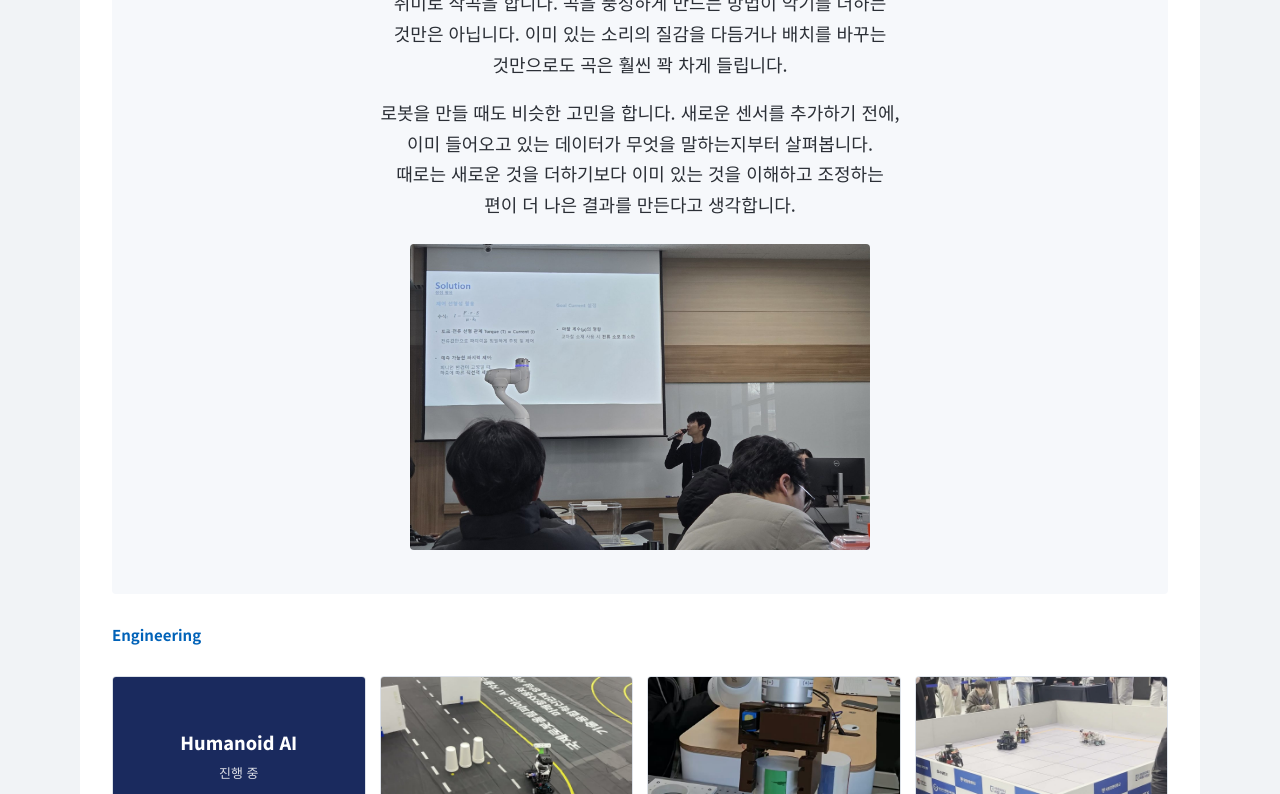
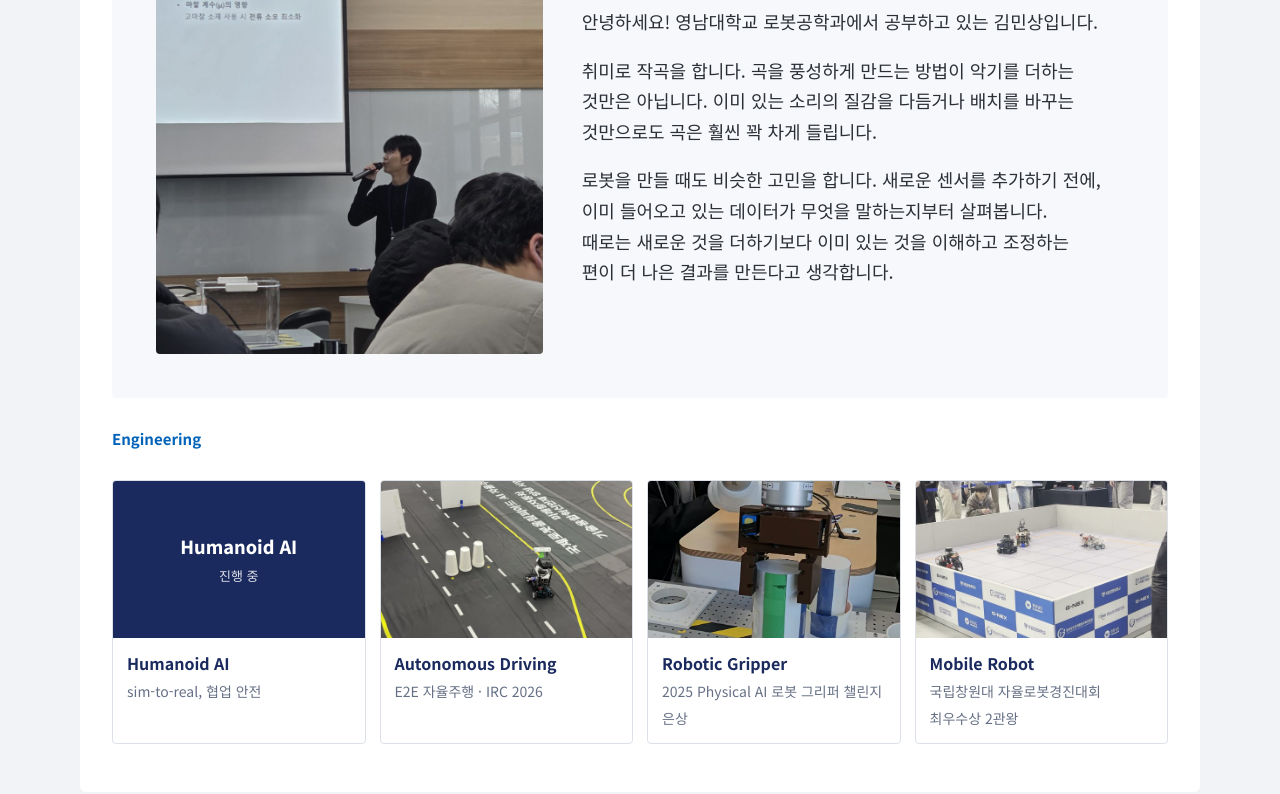
Before and after one commit to ssange2003/ssange2003.github.io, a plain HTML site: page index.html in a window 1280 px wide. Shown: the part 504-1298 px from the top of the page. Drawn offline with Linux system fonts and the light colour scheme.

Commit message:
About Me: photo left, text right (stacks on narrow screens)
Co-Authored-By: Claude Opus 5.5 <noreply@anthropic.com>

```diff
--- a/index.html
+++ b/index.html
@@ -70,12 +70,14 @@ main{background:var(--bg);padding-block:32px 48px;padding-inline:clamp(16px,3vw,
 .dots{display:flex;justify-content:center;gap:12px;padding:14px}
 .dots button{width:12px;height:12px;border-radius:50%;border:0;background:var(--muted);cursor:pointer;padding:0}
 .dots button[aria-current="true"]{background:var(--blue)}
-.about{background:var(--band);border-radius:4px;padding:clamp(20px,4vw,44px);display:grid;align-content:center;gap:18px;text-align:center}
+.about{background:var(--band);border-radius:4px;padding:clamp(20px,4vw,44px);display:grid;grid-template-columns:minmax(0,5fr) minmax(0,7fr);gap:clamp(20px,3vw,40px);align-items:center}
+@media (max-width:820px){.about{grid-template-columns:minmax(0,1fr)}}
+.atxt{display:grid;gap:18px}
 .about h2{font-size:30px;font-weight:800;color:var(--navy)}
-.about p{font-size:18px;max-width:52ch;margin:0 auto}
-.aph{display:grid;grid-template-columns:1fr;max-width:460px;margin-inline:auto;width:100%;gap:12px;margin-top:6px}
+.about p{font-size:18px;max-width:52ch;margin:0}
 .aph figure{margin:0}
-.aph img{display:block;width:100%;height:auto;aspect-ratio:3/2;object-fit:cover;border-radius:4px}
+.aph img{display:block;width:100%;height:auto;aspect-ratio:4/5;object-fit:cover;object-position:62% 50%;border-radius:4px}
+@media (max-width:820px){.aph img{aspect-ratio:3/2;object-position:50% 50%}}
 .aph figcaption{font-size:14px;color:var(--muted);margin-top:6px}
 .tiles{display:grid;grid-template-columns:repeat(4,minmax(0,1fr));gap:14px}
 @media (max-width:900px){.tiles{grid-template-columns:repeat(2,minmax(0,1fr))}}
@@ -235,12 +237,12 @@ video.fit{object-fit:contain}
     <section class="view" id="v-home" data-view="home" aria-label="Home">
       <div class="home">
         <div class="about">
-          <h2>About Me</h2>
-          <p>안녕하세요! 영남대학교 로봇공학과에서 공부하고 있는 김민상입니다.</p>
-          <p>취미로 작곡을 합니다. 곡을 풍성하게 만드는 방법이 악기를 더하는 것만은 아닙니다. 이미 있는 소리의 질감을 다듬거나 배치를 바꾸는 것만으로도 곡은 훨씬 꽉 차게 들립니다.</p>
-          <p>로봇을 만들 때도 비슷한 고민을 합니다. 새로운 센서를 추가하기 전에, 이미 들어오고 있는 데이터가 무엇을 말하는지부터 살펴봅니다. 때로는 새로운 것을 더하기보다 이미 있는 것을 이해하고 조정하는 편이 더 나은 결과를 만든다고 생각합니다.</p>
-          <div class="aph">
-            <figure><img src="media/ab_talk.jpg" width="1600" height="1067" alt="그리퍼 설계를 발표하는 모습" loading="lazy"></figure>
+          <div class="aph"><figure><img src="media/ab_talk.jpg" width="1600" height="1067" alt="그리퍼 설계를 발표하는 모습"></figure></div>
+          <div class="atxt">
+            <h2>About Me</h2>
+            <p>안녕하세요! 영남대학교 로봇공학과에서 공부하고 있는 김민상입니다.</p>
+            <p>취미로 작곡을 합니다. 곡을 풍성하게 만드는 방법이 악기를 더하는 것만은 아닙니다. 이미 있는 소리의 질감을 다듬거나 배치를 바꾸는 것만으로도 곡은 훨씬 꽉 차게 들립니다.</p>
+            <p>로봇을 만들 때도 비슷한 고민을 합니다. 새로운 센서를 추가하기 전에, 이미 들어오고 있는 데이터가 무엇을 말하는지부터 살펴봅니다. 때로는 새로운 것을 더하기보다 이미 있는 것을 이해하고 조정하는 편이 더 나은 결과를 만든다고 생각합니다.</p>
           </div>
         </div>
       </div>
```
